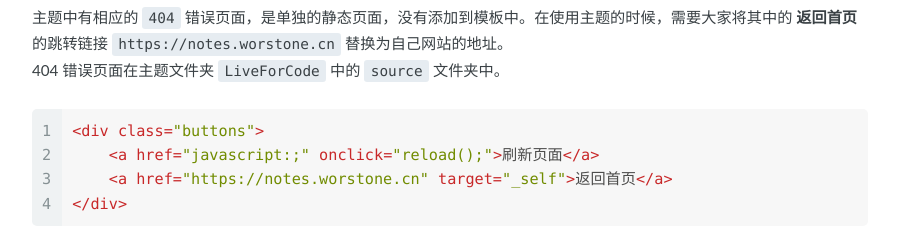
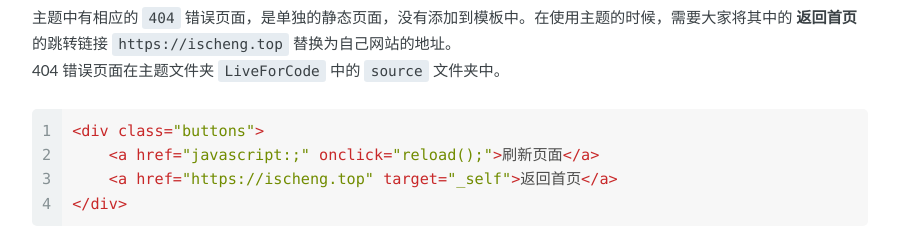
Before and after one commit to chenglong-a/chenglong-a.github.io, a plain HTML site: page 2020/08/01/Hexo主题LiveForCode介绍/index.html in a window 1280 px wide. Shown: the part 2320-2558 px from the top of the page, without its empty margins (190-1088 px from the left). Drawn offline with Linux system fonts and the light colour scheme; no server answers; a web font is replaced by a local one.

Commit message:
Site updated: 2022-11-16 00:01:06

```diff
--- a/2020/08/01/Hexo主题LiveForCode介绍/index.html
+++ b/2020/08/01/Hexo主题LiveForCode介绍/index.html
@@ -78,7 +78,7 @@
 <p>你可以访问 <a target="_blank" rel="noopener" href="https://hexo.io/zh-cn/docs/">Hexo 的文档</a> 了解如何安装 Hexo  </p>
 </blockquote>
 <p>在 Hexo 中有两份主要的配置文件，其名称都是 <code>_config.yml</code>。其中，一份位于 Hexo 根目录下，主要包含 Hexo 本身的配置；另一份位于主题目录下，这份配置由主题作者提供，主要用于配置主题相关的选项。<br>为了描述方便，在以下说明中，将前者称为 <strong>站点配置文件</strong> ， 后者称为 <strong>主题配置文件</strong> 。  </p>
-<h2 id="主题预览"><a href="#主题预览" class="headerlink" title="主题预览"></a>主题预览</h2><p><a target="_blank" rel="noopener" href="https://www.notes.worstone.cn/">Hexo - Live For Code</a>  </p>
+<h2 id="主题预览"><a href="#主题预览" class="headerlink" title="主题预览"></a>主题预览</h2><p><a target="_blank" rel="noopener" href="https://www.ischeng.top/">Hexo - Live For Code</a>  </p>
 <h2 id="安装Live-For-Code"><a href="#安装Live-For-Code" class="headerlink" title="安装Live For Code"></a>安装Live For Code</h2><p>Hexo 安装主题的方式非常简单，只需要将主题文件拷贝至 Hexo 根目录的 themes 目录下，然后修改下配置文件即可。具体到 LiveForCode 来说，安装步骤如下。  </p>
 <h3 id="下载主题"><a href="#下载主题" class="headerlink" title="下载主题"></a>下载主题</h3><p>如果你熟悉 Git，建议你使用 <code>克隆最新版本</code> 的方式，之后的更新可以通过 <code>git pull</code> 来快速更新，而不用再次下载压缩包替换。  </p>
 <ol>
@@ -99,8 +99,8 @@
 
 
 <h2 id="主题设定"><a href="#主题设定" class="headerlink" title="主题设定"></a>主题设定</h2><p>由于 <strong>主题配置文件</strong> 可能有所改动，就不在这里给大家详细说明，我会在 <strong>主题配置文件</strong> 中添加适当的注释，麻烦大家参考页面以及注释内容进行修改。  </p>
-<h2 id="404-页面设定"><a href="#404-页面设定" class="headerlink" title="404 页面设定"></a>404 页面设定</h2><p>主题中有相应的 <code>404</code> 错误页面，是单独的静态页面，没有添加到模板中。在使用主题的时候，需要大家将其中的 <strong>返回首页</strong> 的跳转链接 <code>https://notes.worstone.cn</code> 替换为自己网站的地址。<br>404 错误页面在主题文件夹 <code>LiveForCode</code> 中的 <code>source</code> 文件夹中。  </p>
-<figure class="highlight html"><table><tr><td class="gutter"><pre><span class="line">1</span><br><span class="line">2</span><br><span class="line">3</span><br><span class="line">4</span><br></pre></td><td class="code"><pre><span class="line"><span class="tag">&lt;<span class="name">div</span> <span class="attr">class</span>=<span class="string">&quot;buttons&quot;</span>&gt;</span></span><br><span class="line">    <span class="tag">&lt;<span class="name">a</span> <span class="attr">href</span>=<span class="string">&quot;javascript:;&quot;</span> <span class="attr">onclick</span>=<span class="string">&quot;reload();&quot;</span>&gt;</span>刷新页面<span class="tag">&lt;/<span class="name">a</span>&gt;</span></span><br><span class="line">    <span class="tag">&lt;<span class="name">a</span> <span class="attr">href</span>=<span class="string">&quot;https://notes.worstone.cn&quot;</span> <span class="attr">target</span>=<span class="string">&quot;_self&quot;</span>&gt;</span>返回首页<span class="tag">&lt;/<span class="name">a</span>&gt;</span></span><br><span class="line"><span class="tag">&lt;/<span class="name">div</span>&gt;</span></span><br></pre></td></tr></table></figure>
+<h2 id="404-页面设定"><a href="#404-页面设定" class="headerlink" title="404 页面设定"></a>404 页面设定</h2><p>主题中有相应的 <code>404</code> 错误页面，是单独的静态页面，没有添加到模板中。在使用主题的时候，需要大家将其中的 <strong>返回首页</strong> 的跳转链接 <code>https://ischeng.top</code> 替换为自己网站的地址。<br>404 错误页面在主题文件夹 <code>LiveForCode</code> 中的 <code>source</code> 文件夹中。  </p>
+<figure class="highlight html"><table><tr><td class="gutter"><pre><span class="line">1</span><br><span class="line">2</span><br><span class="line">3</span><br><span class="line">4</span><br></pre></td><td class="code"><pre><span class="line"><span class="tag">&lt;<span class="name">div</span> <span class="attr">class</span>=<span class="string">&quot;buttons&quot;</span>&gt;</span></span><br><span class="line">    <span class="tag">&lt;<span class="name">a</span> <span class="attr">href</span>=<span class="string">&quot;javascript:;&quot;</span> <span class="attr">onclick</span>=<span class="string">&quot;reload();&quot;</span>&gt;</span>刷新页面<span class="tag">&lt;/<span class="name">a</span>&gt;</span></span><br><span class="line">    <span class="tag">&lt;<span class="name">a</span> <span class="attr">href</span>=<span class="string">&quot;https://ischeng.top&quot;</span> <span class="attr">target</span>=<span class="string">&quot;_self&quot;</span>&gt;</span>返回首页<span class="tag">&lt;/<span class="name">a</span>&gt;</span></span><br><span class="line"><span class="tag">&lt;/<span class="name">div</span>&gt;</span></span><br></pre></td></tr></table></figure>
 
 <h2 id="第三方服务"><a href="#第三方服务" class="headerlink" title="第三方服务"></a>第三方服务</h2><h3 id="Abbrlink"><a href="#Abbrlink" class="headerlink" title="Abbrlink"></a>Abbrlink</h3><p>Hexo 默认的文章链接是以时间和文件名称命名的，如果文件名称是中文，那么文章链接会被转译，而转义后的链接很长，并且也不美观。<a target="_blank" rel="noopener" href="https://github.com/rozbo/hexo-abbrlink">Hexo-Abbrlink</a> 插件基于文章的标题自动为文章生成固定的链接。</p>
 <p>1.安装 Hexo-Abbrlink 插件。前往站点根目录，执行命令安装：</p>
@@ -120,9 +120,9 @@
 </li>
 </ul>
 <p>生成的链接地址（参考）：</p>
-<figure class="highlight plaintext"><table><tr><td class="gutter"><pre><span class="line">1</span><br><span class="line">2</span><br><span class="line">3</span><br><span class="line">4</span><br><span class="line">5</span><br></pre></td><td class="code"><pre><span class="line">crc16 &amp; hex</span><br><span class="line">https://notes.worstone.cn/article/66c8.html</span><br><span class="line"></span><br><span class="line">crc16 &amp; dec</span><br><span class="line">https://notes.worstone.cn/article/65535.html</span><br></pre></td></tr></table></figure>
+<figure class="highlight plaintext"><table><tr><td class="gutter"><pre><span class="line">1</span><br><span class="line">2</span><br><span class="line">3</span><br><span class="line">4</span><br><span class="line">5</span><br></pre></td><td class="code"><pre><span class="line">crc16 &amp; hex</span><br><span class="line">https://ischeng.top/article/66c8.html</span><br><span class="line"></span><br><span class="line">crc16 &amp; dec</span><br><span class="line">https://ischeng.top/article/65535.html</span><br></pre></td></tr></table></figure>
 
-<figure class="highlight plaintext"><table><tr><td class="gutter"><pre><span class="line">1</span><br><span class="line">2</span><br><span class="line">3</span><br><span class="line">4</span><br><span class="line">5</span><br></pre></td><td class="code"><pre><span class="line">crc32 &amp; hex</span><br><span class="line">https://notes.worstone.cn/article/8ddf18fb.html</span><br><span class="line"></span><br><span class="line">crc32 &amp; dec</span><br><span class="line">https://notes.worstone.cn/article/1690090958.html</span><br></pre></td></tr></table></figure>
+<figure class="highlight plaintext"><table><tr><td class="gutter"><pre><span class="line">1</span><br><span class="line">2</span><br><span class="line">3</span><br><span class="line">4</span><br><span class="line">5</span><br></pre></td><td class="code"><pre><span class="line">crc32 &amp; hex</span><br><span class="line">https://ischeng.top/article/8ddf18fb.html</span><br><span class="line"></span><br><span class="line">crc32 &amp; dec</span><br><span class="line">https://ischeng.top/article/1690090958.html</span><br></pre></td></tr></table></figure>
 
 <h3 id="Algolia-Search"><a href="#Algolia-Search" class="headerlink" title="Algolia Search"></a>Algolia Search</h3><p>1.前往 <a target="_blank" rel="noopener" href="https://www.algolia.com/">Algolia</a> 注册页面，注册一个新账户。 可以使用 GitHub 或者 Google 账户直接登录，注册后的 14 天内拥有所有功能（包括收费类别的）。之后若未续费会自动降级为免费账户，免费账户总共有 10,000 条记录，每月有 100,000 的可以操作数。注册完成后，创建一个新的 Index，这个 Index 将在后面使用。<br>2.Index 创建完成后，此时这个 Index 里未包含任何数据。 接下来需要安装 <code>Hexo Algolia</code> 扩展，这个扩展的功能是搜集站点的内容并通过 API 发送给 Algolia。前往站点根目录，执行命令安装：  </p>
 <figure class="highlight shell"><table><tr><td class="gutter"><pre><span class="line">1</span><br></pre></td><td class="code"><pre><span class="line">npm install --save hexo-algolia</span><br></pre></td></tr></table></figure>
```
Also changed, not shown: 2020/01/01/HelloWorld/index.html (+1 -1 lines), friend/index.html (+1 -1 lines).
